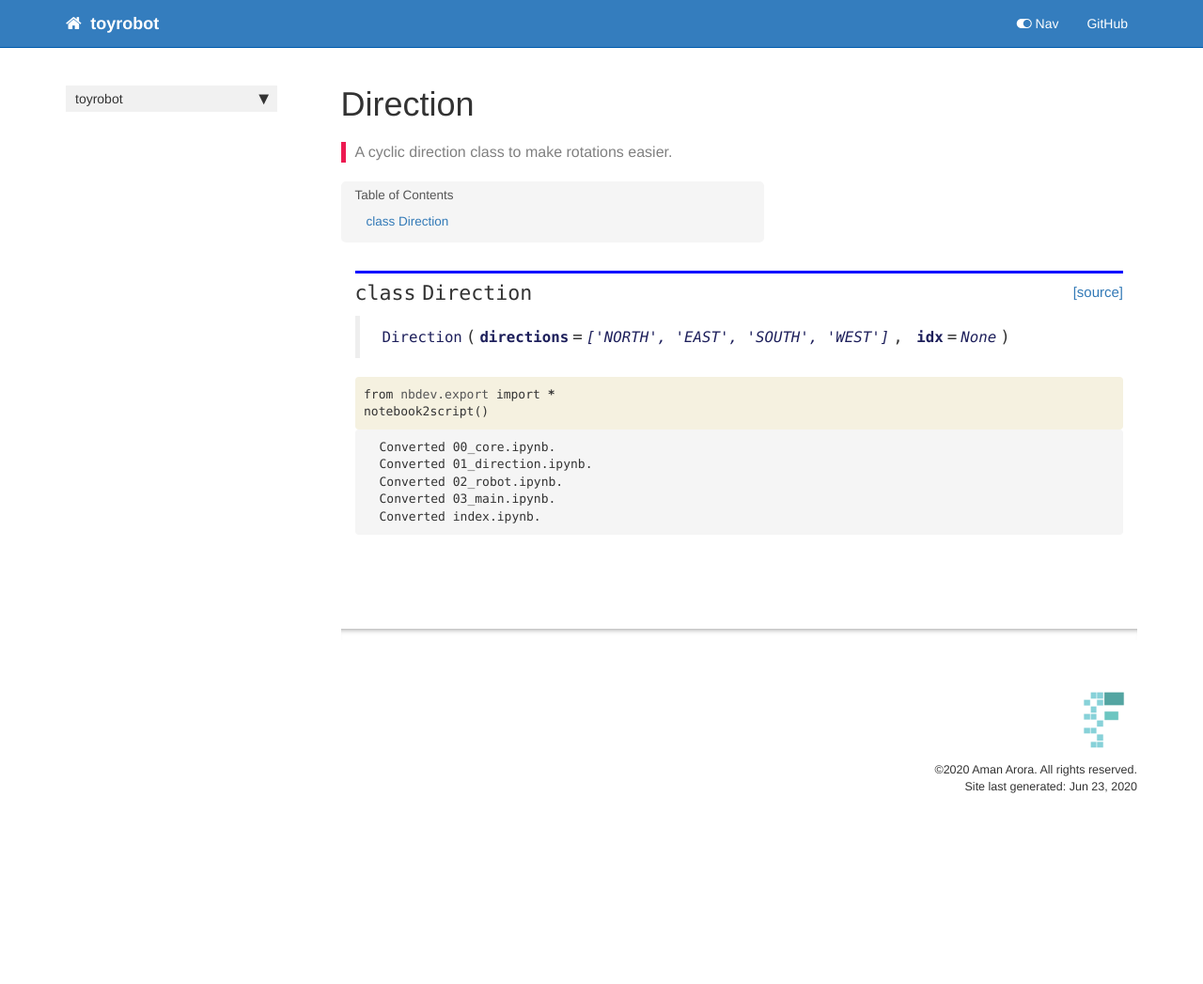
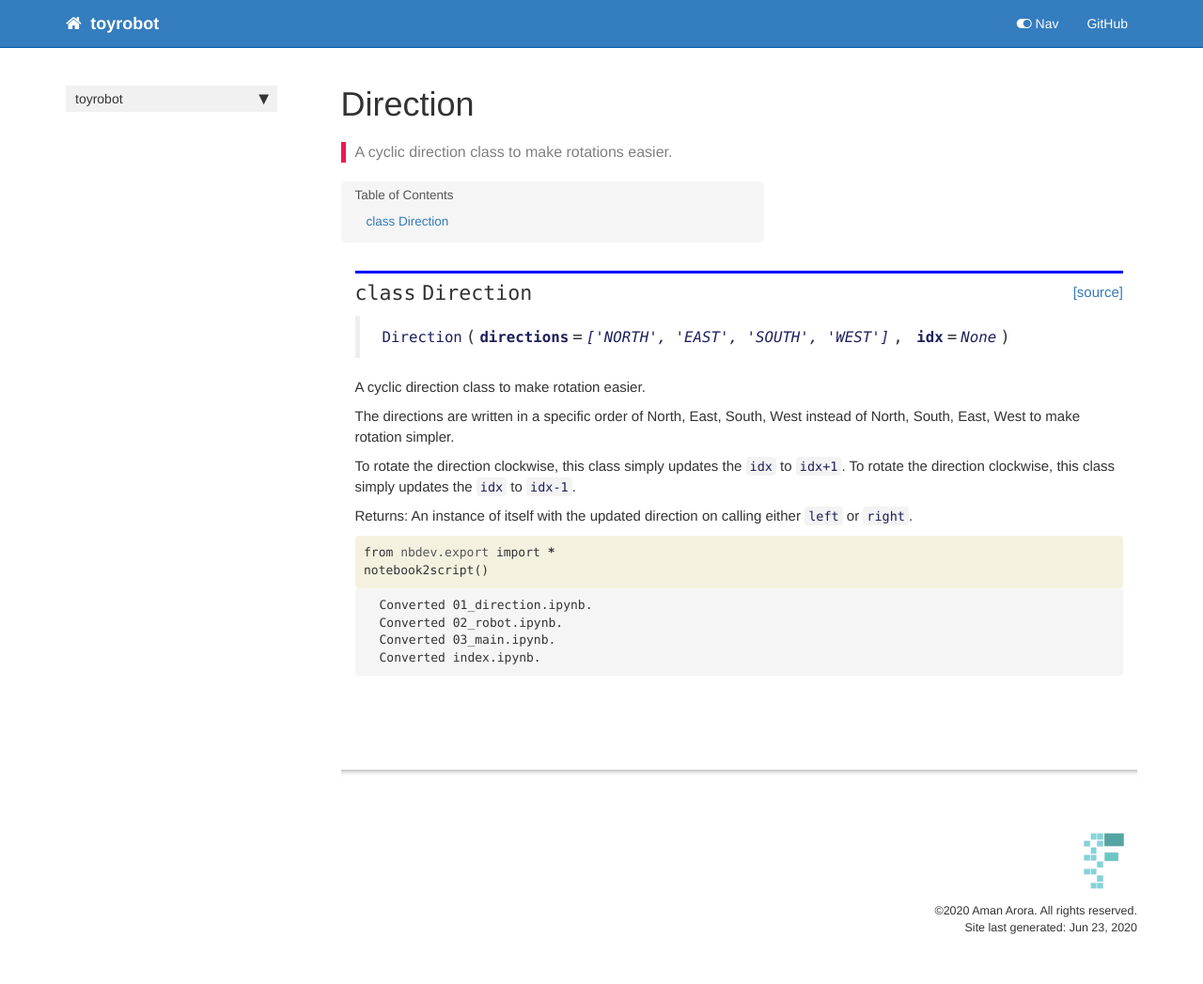
Before and after one commit to amaarora/toyrobot, a Jekyll site: the page built from docs/direction.html, in a window 1280 px wide. Shown: the whole page at 94% size. Built offline with Jekyll 4.4.1, drawn with Linux system fonts in a browser that asks for light colours; nearby versions of some CDN libraries; comment, search, counter and statistics services are not loaded; before the commit the page ends 900 px from its top, so only the background shows below that.

Commit message:
Add docs to direction and main

```diff
--- a/docs/direction.html
+++ b/docs/direction.html
@@ -47,6 +47,13 @@ description: "A cyclic direction class to make rotations easier."
 <div class="output_markdown rendered_html output_subarea ">
 <h2 id="Direction" class="doc_header"><code>class</code> <code>Direction</code><a href="https://github.com/amaarora/toyrobot/tree/master/toyrobot/direction.py#L6" class="source_link" style="float:right">[source]</a></h2><blockquote><p><code>Direction</code>(<strong><code>directions</code></strong>=<em><code>['NORTH', 'EAST', 'SOUTH', 'WEST']</code></em>, <strong><code>idx</code></strong>=<em><code>None</code></em>)</p>
 </blockquote>
+<p>A cyclic direction class to make rotation easier.</p>
+<p>The directions are written in a specific order of North, East, South, West
+instead of North, South, East, West to make rotation simpler.</p>
+<p>To rotate the direction clockwise, this class simply updates the <code>idx</code> to <code>idx+1</code>.
+To rotate the direction clockwise, this class simply updates the <code>idx</code> to <code>idx-1</code>.</p>
+<p>Returns:
+    An instance of itself with the updated direction on calling either <code>left</code> or <code>right</code>.</p>
 
 </div>
 
@@ -54,6 +61,13 @@ description: "A cyclic direction class to make rotations easier."
 
 </div>
 </div>
+
+</div>
+    {% endraw %}
+
+    {% raw %}
+
+<div class="cell border-box-sizing code_cell rendered">
 
 </div>
     {% endraw %}
@@ -79,8 +93,7 @@ description: "A cyclic direction class to make rotations easier."
 <div class="output_area">
 
 <div class="output_subarea output_stream output_stdout output_text">
-<pre>Converted 00_core.ipynb.
-Converted 01_direction.ipynb.
+<pre>Converted 01_direction.ipynb.
 Converted 02_robot.ipynb.
 Converted 03_main.ipynb.
 Converted index.ipynb.
--- a/docs/main.html
+++ b/docs/main.html
@@ -54,6 +54,7 @@
 <div class="output_markdown rendered_html output_subarea ">
 <h4 id="get_direction_idx" class="doc_header"><code>get_direction_idx</code><a href="https://github.com/amaarora/toyrobot/tree/master/toyrobot/main.py#L12" class="source_link" style="float:right">[source]</a></h4><blockquote><p><code>get_direction_idx</code>(<strong><code>direction</code></strong>, <strong><code>directions</code></strong>=<em><code>['NORTH', 'SOUTH', 'EAST', 'WEST']</code></em>)</p>
 </blockquote>
+<p>returns the index of direction passed as input from <code>directions</code>.</p>
 
 </div>
 
@@ -83,8 +84,9 @@
 
 
 <div class="output_markdown rendered_html output_subarea ">
-<h4 id="run" class="doc_header"><code>run</code><a href="https://github.com/amaarora/toyrobot/tree/master/toyrobot/main.py#L16" class="source_link" style="float:right">[source]</a></h4><blockquote><p><code>run</code>()</p>
+<h4 id="run" class="doc_header"><code>run</code><a href="https://github.com/amaarora/toyrobot/tree/master/toyrobot/main.py#L17" class="source_link" style="float:right">[source]</a></h4><blockquote><p><code>run</code>()</p>
 </blockquote>
+<p>main function to run the package from command line.</p>
 
 </div>
 
--- a/toyrobot/_nbdev.py
+++ b/toyrobot/_nbdev.py
@@ -3,6 +3,7 @@
 __all__ = ["index", "modules", "custom_doc_links", "git_url"]
 
 index = {"Direction": "01_direction.ipynb",
+         "d": "01_direction.ipynb",
          "ToyRobot": "02_robot.ipynb",
          "Table": "02_robot.ipynb",
          "get_direction_idx": "03_main.ipynb",
```
Also changed, not shown: toyrobot/direction.py (+29 -1 lines), toyrobot/main.py (+10 -2 lines), 2 other files.
